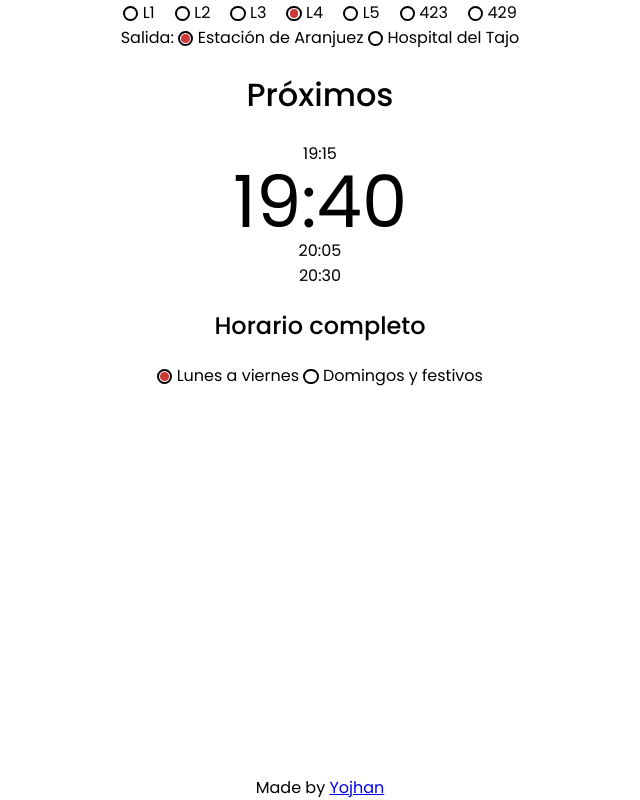
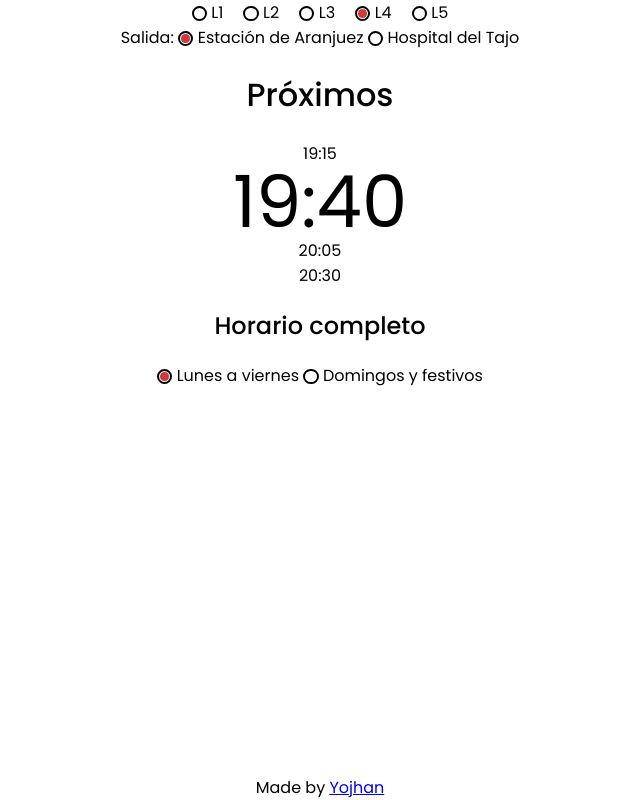
Before and after one commit to sryojhan/aranbus, a plain HTML site: page index.html in a window 1280 px wide. Shown: the whole page, without its empty margins (320-960 px from the left). Drawn offline with Linux system fonts and the light colour scheme.

Commit message:
temporarily remove 423 and 429

```diff
--- a/index.html
+++ b/index.html
@@ -44,9 +44,7 @@
         <label for="l5">L5</label>
       </div>
 
-      <div class="radio">
-
-
+      <!-- <div class="radio">
         <input type="radio" name="route" id="423" value="423">
         <label for="423">423</label>
       </div>
@@ -55,7 +53,7 @@
 
         <input type="radio" name="route" id="429" value="429">
         <label for="429">429</label>
-      </div>
+      </div> -->
 
     </nav>
 
```
